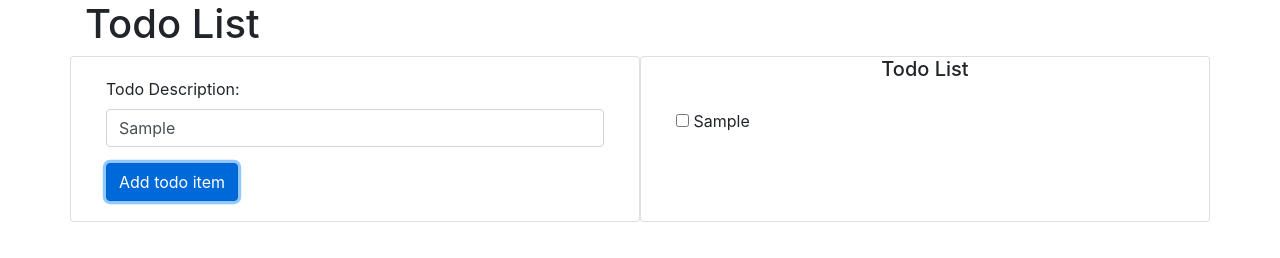
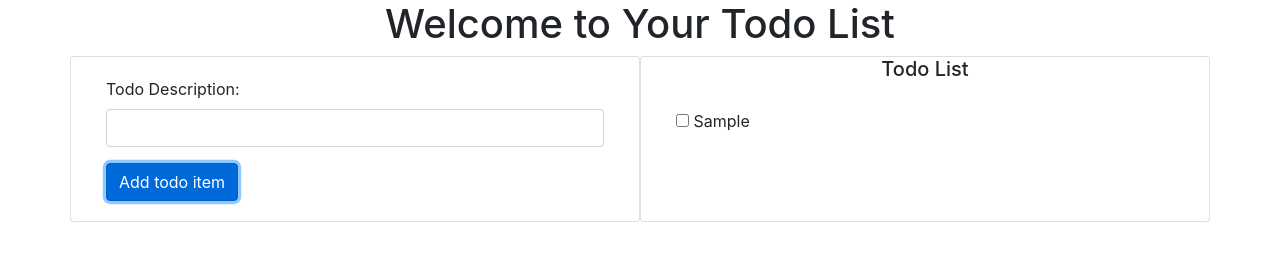
Before and after one commit to HeyImMatt/epicodus-todo-list, a plain HTML site: page index.html in a window 1280 px wide. Both pictures are taken after typing "Sample" into the empty fields and a click on the button "Add todo item". Drawn offline with nearby package versions, Linux system fonts and the light colour scheme.

Commit message:
Clear the todo description field after adding todo item
Co-Authored-By: Chris Yoon <chy.yoon@gmail.com>

```diff
--- a/index.html
+++ b/index.html
@@ -22,7 +22,7 @@
   <div class="container">
     <div class="row">
       <div class="col-md-12">
-        <h1>Todo List</h1>
+        <h1 class="text-center">Welcome to Your Todo List</h1>
       </div>
       <div class="card col-md-6">
         <div class="card-body">
--- a/scripts.js
+++ b/scripts.js
@@ -56,6 +56,7 @@ $(document).ready(function(){
   $("form#create-todo").submit(function(event) {
     event.preventDefault();
     let todoItem = new TodoItem($("input#description-input").val());
+    $("input#description-input").val('');
     todoList.addTodo(todoItem);
     $("#todo-list").empty();
     todoList.displayTodos();
```
